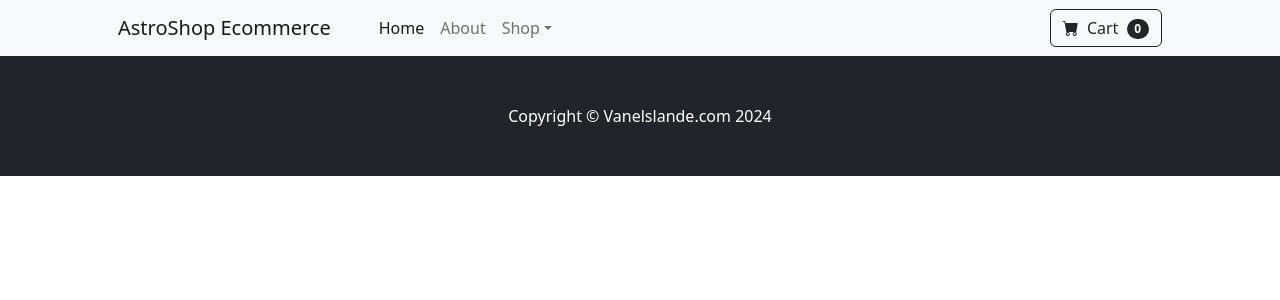
After one commit to Harmonica-Men/AstroShop, a Django app: template store/templates/base.html in a window 1280 px wide. The commit adds this page. Shown: the top 300 px of the page. Run offline with Django 5.2, Linux system fonts and the light colour scheme; the template is opened without the code that fills it, so the values that code supplies are empty; some libraries are stand-ins or nearby versions.

Commit message:
Add navbar & base template -> move code home template

```diff
--- /dev/null
+++ b/store/templates/base.html
@@ -0,0 +1,36 @@
+{% load static %}
+
+<!DOCTYPE html>
+<html lang="en">
+    <head>
+        <meta charset="utf-8" />
+        <meta name="viewport" content="width=device-width, initial-scale=1, shrink-to-fit=no" />
+        <meta name="description" content="" />
+        <meta name="author" content="" />
+        <title>Django Ecommerce</title>
+        <!-- Favicon-->
+        <link rel="icon" type="image/x-icon" href="{% static 'assets/favicon.ico' %}" />
+        <!-- Bootstrap icons-->
+        <link href="https://cdn.jsdelivr.net/npm/bootstrap-icons@1.5.0/font/bootstrap-icons.css" rel="stylesheet" />
+        <!-- Core theme CSS (includes Bootstrap)-->
+        <link href="{% static 'css/styles.css' %}" rel="stylesheet" />
+    </head>
+    <body>
+        {% include 'navbar.html' %}
+
+        {% block content %}
+        {% endblock %}
+
+
+
+
+        <!-- Footer-->
+        <footer class="py-5 bg-dark">
+            <div class="container"><p class="m-0 text-center text-white">Copyright &copy; Vanelslande.com 2024</p></div>
+        </footer>
+        <!-- Bootstrap core JS-->
+        <script src="https://cdn.jsdelivr.net/npm/bootstrap@5.2.3/dist/js/bootstrap.bundle.min.js"></script>
+        <!-- Core theme JS-->
+        <script src="{% static 'js/scripts.js' %}"></script>
+    </body>
+</html>
--- a/store/templates/home.html
+++ b/store/templates/home.html
@@ -19,7 +19,7 @@
         <!-- Navigation-->
         <nav class="navbar navbar-expand-lg navbar-light bg-light">
             <div class="container px-4 px-lg-5">
-                <a class="navbar-brand" href="#!">AstroShop Ecommerce</a>
+                <a class="navbar-brand" href="#!">Codemy Ecommerce</a>
                 <button class="navbar-toggler" type="button" data-bs-toggle="collapse" data-bs-target="#navbarSupportedContent" aria-controls="navbarSupportedContent" aria-expanded="false" aria-label="Toggle navigation"><span class="navbar-toggler-icon"></span></button>
                 <div class="collapse navbar-collapse" id="navbarSupportedContent">
                     <ul class="navbar-nav me-auto mb-2 mb-lg-0 ms-lg-4">
--- /dev/null
+++ b/store/templates/navbar.html
@@ -0,0 +1,29 @@
+<!-- Navigation-->
+<nav class="navbar navbar-expand-lg navbar-light bg-light">
+    <div class="container px-4 px-lg-5">
+        <a class="navbar-brand" href="#!">AstroShop Ecommerce</a>
+        <button class="navbar-toggler" type="button" data-bs-toggle="collapse" data-bs-target="#navbarSupportedContent" aria-controls="navbarSupportedContent" aria-expanded="false" aria-label="Toggle navigation"><span class="navbar-toggler-icon"></span></button>
+        <div class="collapse navbar-collapse" id="navbarSupportedContent">
+            <ul class="navbar-nav me-auto mb-2 mb-lg-0 ms-lg-4">
+                <li class="nav-item"><a class="nav-link active" aria-current="page" href="#!">Home</a></li>
+                <li class="nav-item"><a class="nav-link" href="#!">About</a></li>
+                <li class="nav-item dropdown">
+                    <a class="nav-link dropdown-toggle" id="navbarDropdown" href="#" role="button" data-bs-toggle="dropdown" aria-expanded="false">Shop</a>
+                    <ul class="dropdown-menu" aria-labelledby="navbarDropdown">
+                        <li><a class="dropdown-item" href="#!">All Products</a></li>
+                        <li><hr class="dropdown-divider" /></li>
+                        <li><a class="dropdown-item" href="#!">Popular Items</a></li>
+                        <li><a class="dropdown-item" href="#!">New Arrivals</a></li>
+                    </ul>
+                </li>
+            </ul>
+            <form class="d-flex">
+                <button class="btn btn-outline-dark" type="submit">
+                    <i class="bi-cart-fill me-1"></i>
+                    Cart
+                    <span class="badge bg-dark text-white ms-1 rounded-pill">0</span>
+                </button>
+            </form>
+        </div>
+    </div>
+</nav>
```
